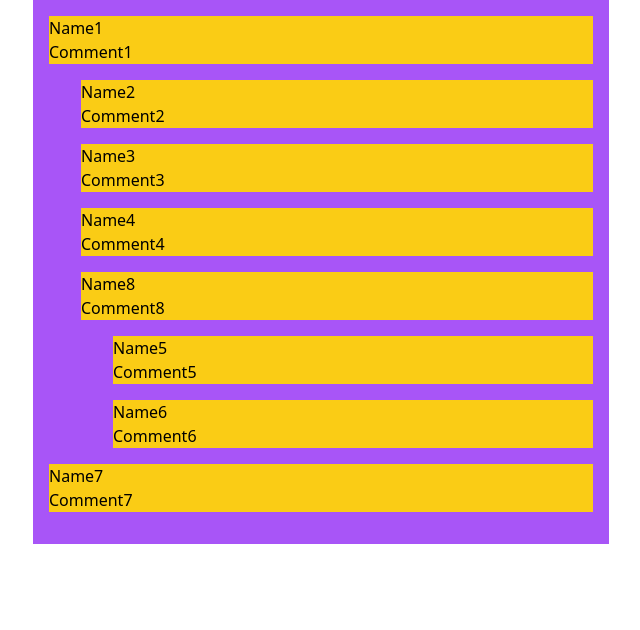
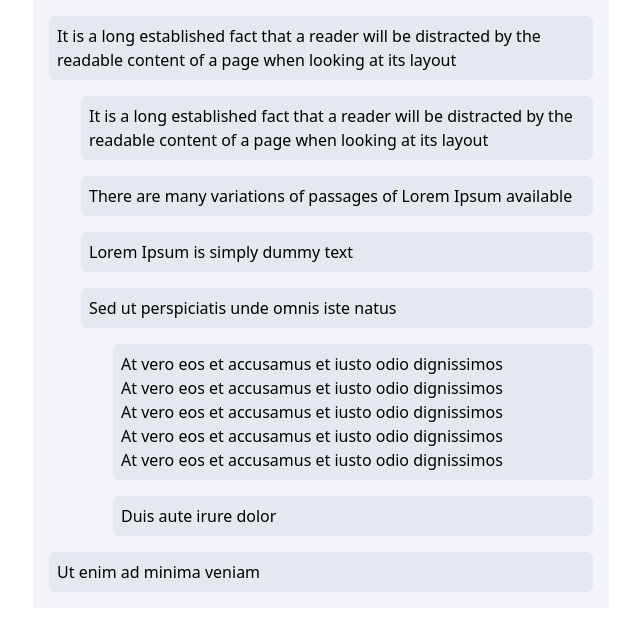
Before and after one commit to wickker/comments, a React (Vite) app: page / in a window 1280 px wide. Shown: the top 630 px of the page, without its empty margins (319-959 px from the left). Built offline with nearby package versions, Linux system fonts and the light colour scheme.

Commit message:
add some styles to comment component, move types to own folder

```diff
--- a/src/App.tsx
+++ b/src/App.tsx
@@ -1,63 +1,50 @@
 import { Comment } from "./components"
+import { Comment as CommentType } from "./types"
 
-export type Comment = {
-  id: number
-  name: string
-  comment: string
-  replies: Comment[]
-}
-
-const comments: Comment[] = [
+const comments: CommentType[] = [
   {
     id: 1,
-    name: "Name1",
-    comment: "Comment1",
+    comment: "It is a long established fact that a reader will be distracted by the readable content of a page when looking at its layout",
     replies: [
       {
         id: 2,
-        name: "Name2",
-        comment: "Comment2",
+        comment: "It is a long established fact that a reader will be distracted by the readable content of a page when looking at its layout",
         replies: [],
       },
       {
         id: 3,
-        name: "Name3",
-        comment: "Comment3",
+        comment: "There are many variations of passages of Lorem Ipsum available",
         replies: [],
       },
       {
         id: 4,
-        name: "Name4",
-        comment: "Comment4",
+        comment: "Lorem Ipsum is simply dummy text",
         replies: [],
       },
       {
         id: 8,
-        name: "Name8",
-        comment: "Comment8",
+        comment: "Sed ut perspiciatis unde omnis iste natus",
         replies: [
           {
             id: 5,
-            name: "Name5",
-            comment: "Comment5",
+            comment: "At vero eos et accusamus et iusto odio dignissimos\nAt vero eos et accusamus et iusto odio dignissimos\nAt vero eos et accusamus et iusto odio dignissimos\nAt vero eos et accusamus et iusto odio dignissimos\nAt vero eos et accusamus et iusto odio dignissimos",
             replies: [],
           },
           {
             id: 6,
-            name: "Name6",
-            comment: "Comment6",
+            comment: "Duis aute irure dolor",
             replies: [],
           },
         ],
       },
     ],
   },
-  { id: 7, name: "Name7", comment: "Comment7", replies: [] },
+  { id: 7, comment: "Ut enim ad minima veniam", replies: [] },
 ]
 
 export default function App() {
   return (
-    <div className='mx-auto max-w-xl flex flex-col bg-purple-500 p-4'>
+    <div className='mx-auto max-w-xl flex flex-col bg-[#F3F5F8] px-4 pt-4'>
       {comments.map((c) => (
         <Comment {...c} />
       ))}
--- a/src/components/Comment/index.tsx
+++ b/src/components/Comment/index.tsx
@@ -1,13 +1,12 @@
-import { type Comment } from "@/App"
+import { type Comment } from "@/types"
 
 type CommentProps = Comment
 
-export default function Comment({ name, comment, replies }: CommentProps) {
+export default function Comment({ comment, replies }: CommentProps) {
   return (
     <div className="flex flex-col gap-y-4">
-      <div className="bg-yellow-400">
-        <p>{name}</p>
-        <p>{comment}</p>
+      <div className="bg-[#E4E8EF] p-2 rounded-md">
+        <p className='whitespace-pre-wrap'>{comment}</p>
       </div>
       <div className='pl-8'>
       {replies.map((reply) => (
--- /dev/null
+++ b/src/types/index.ts
@@ -0,0 +1,5 @@
+export type Comment = {
+  id: number
+  comment: string
+  replies: Comment[]
+}
```
